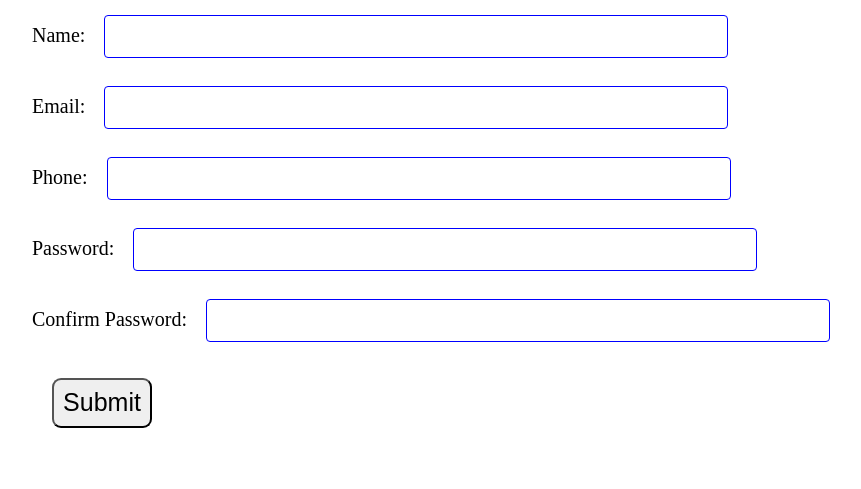
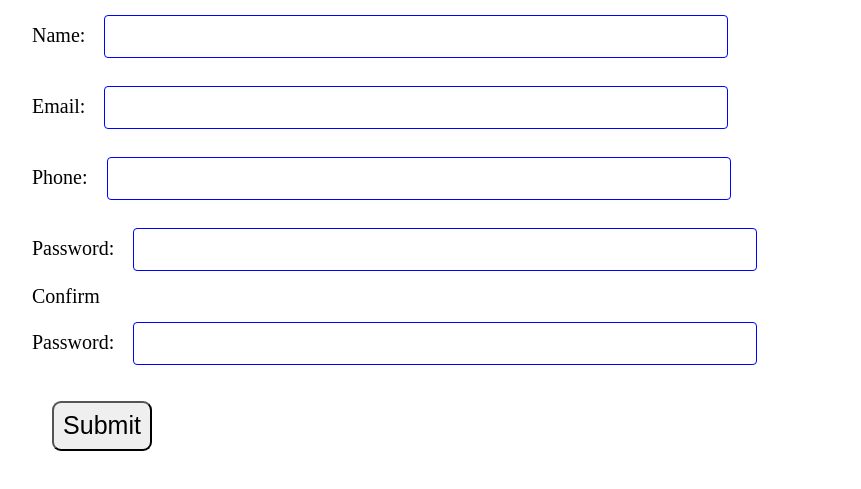
Before and after one commit to kundangupt/Form-Validation, a plain HTML site: page Index.Html in a window 1280 px wide. Shown: the part 97-586 px from the top of the page, without its empty margins (26-887 px from the left). Drawn offline with Linux system fonts and the light colour scheme.

Commit message:
doc: updated

```diff
--- a/Index.Html
+++ b/Index.Html
@@ -27,7 +27,7 @@
         </div>
 
         <div class="formdesign" id="cpass">
-            Confirm Password: <input type="password" name="fcpass" required><b><span class="formerror"></span></b>
+            Confirm<br> Password: <input type="password" name="fcpass" required><b><span class="formerror"></span></b>
         </div>
 
         <input class="but" type="submit" value="Submit">
```
